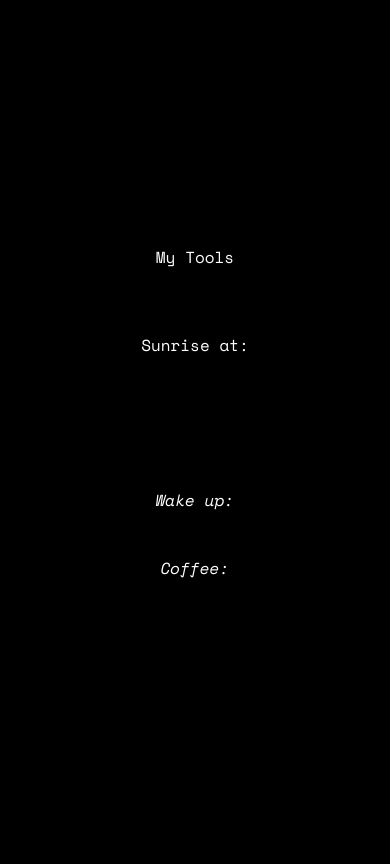
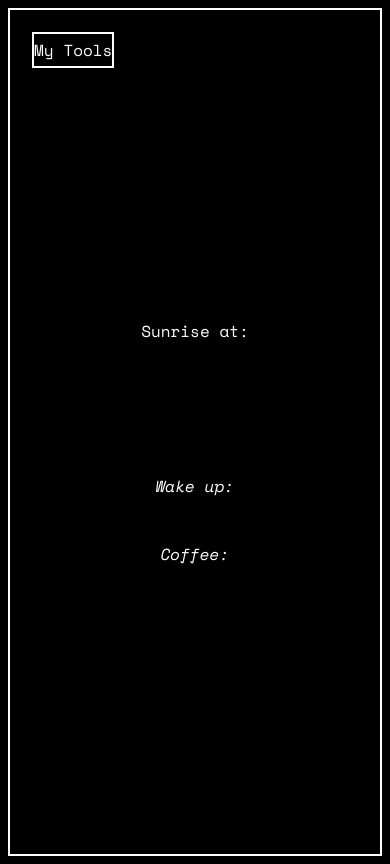
Before and after one commit to esputt93/my-tools, a plain HTML site: page index.html in a window 390 px wide. Drawn offline with nearby package versions, Linux system fonts and the light colour scheme; no server answers.

Commit message:
play with responsive behavior

```diff
--- a/style.css
+++ b/style.css
@@ -7,15 +7,21 @@ body {
 
   background-color: #000000;
   color: #ffffff;
-  height: 100vh;
 
   display: flex;
   flex-direction: column;
   justify-content: center;
+  height: 100vh;
 
-  /* border: 2px white solid; */
+  border: 2px white solid;
 }
 
+header {
+  position: fixed;
+  top: 2em;
+  left: 2em;
+  border: 2px white solid;
+}
 /* ----sunrise----- */
 section.sunrise {
   display: flex;
@@ -25,6 +31,7 @@ section.sunrise {
   height: 25vh;
   /* border: 2px white dotted; */
 }
+
 
 section {
   display: flex;
```
